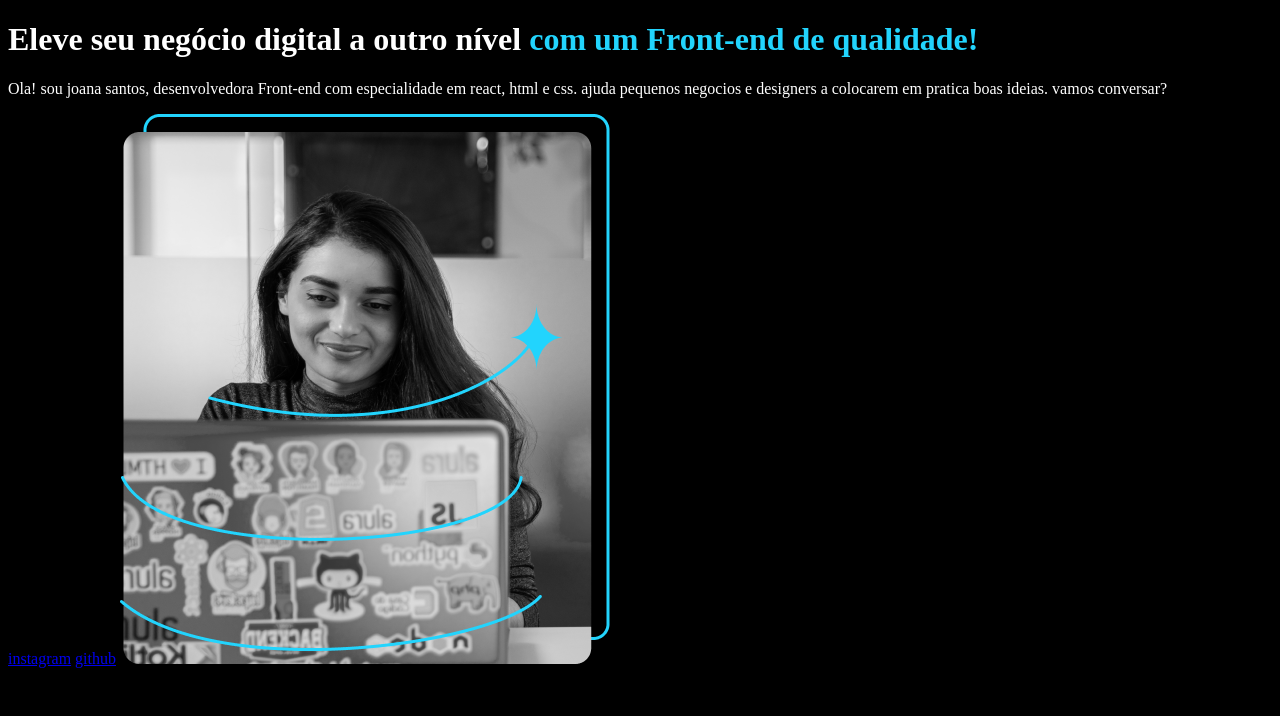
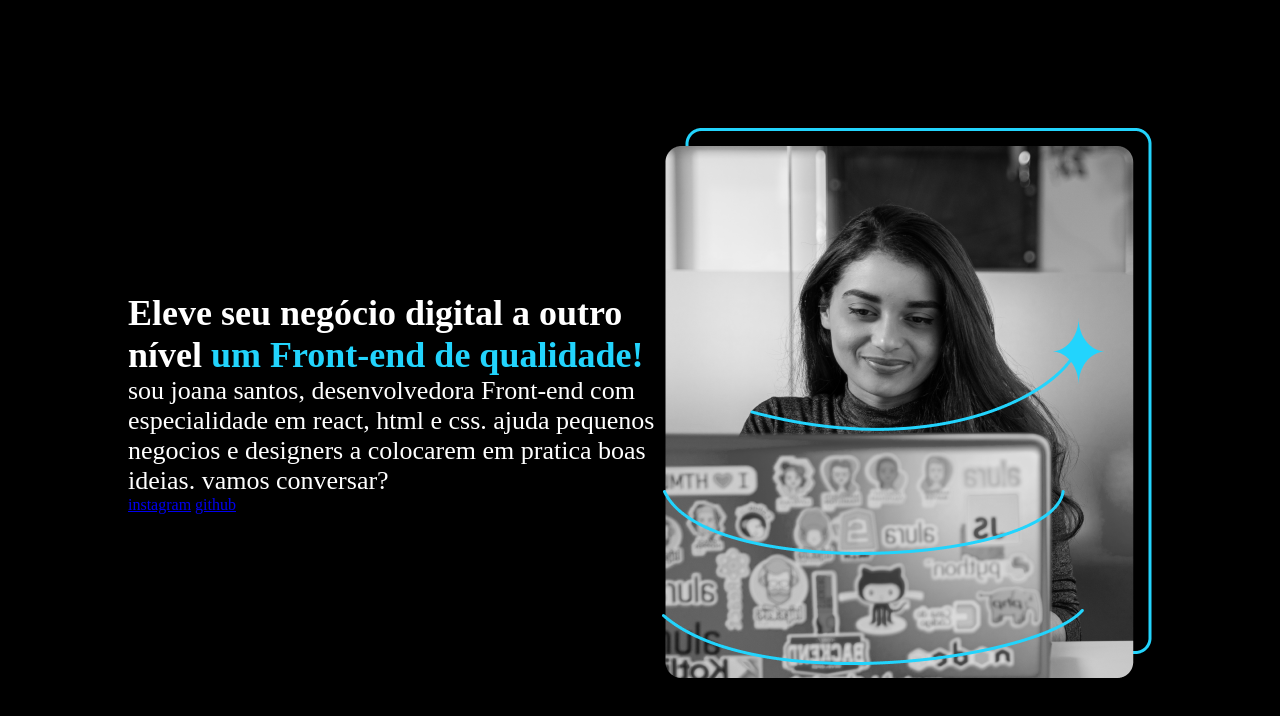
Before and after one commit to ssamyllaa/html-css, a plain HTML site: page portifolio/index.html in a window 1280 px wide. Drawn offline with Linux system fonts and the light colour scheme.

Commit message:
atualizado

```diff
--- a/portifolio/index.html
+++ b/portifolio/index.html
@@ -8,13 +8,15 @@
 </head>
 <body>
     <header></header>
-    <main>
-        <h1> Eleve seu negócio digital a outro nível
-            <strong>com um Front-end de qualidade!
+    <main class="apresentacao">
+        <section class="apresentacao__conteudo">
+        <h1 class="apresentacao__conteudo__titulo">Eleve seu negócio digital a outro nível
+            <strong class="titulo">um Front-end de qualidade!
             </strong></h1>
-            <p>Ola! sou joana santos, desenvolvedora Front-end com especialidade em react, html e css. ajuda pequenos negocios e designers a colocarem em pratica boas ideias. vamos conversar?</p>
+            <p class="texto"> sou joana santos, desenvolvedora Front-end com especialidade em react, html e css. ajuda pequenos negocios e designers a colocarem em pratica boas ideias. vamos conversar?</p>
             <a href="https://instagram.com/ssamyllaa_">instagram</a>
             <a href="https://github.com/ssamyllaa">github</a>
+            </section>
             <img src="../Imagem (1).png" alt="foto de uma garota programando">
     </main>
     <footer></footer>
--- a/portifolio/style.css
+++ b/portifolio/style.css
@@ -1,8 +1,33 @@
+*{
+    margin: 0;
+    padding: 0;
+}
+
 body{
     background-color: black;
     color: white;
 }
 
-strong{
+.titulo{
     color:#22d4fd;
 }
+
+.apresentacao{
+
+  margin: 10%;
+  display: flex;
+  align-items: center;
+  justify-content: space-between;
+}
+
+.apresentacao__conteudo{
+width: 615px;
+}
+
+.apresentacao__conteudo__titulo{
+    font-size: 36px;
+}
+
+.texto{
+    font-size: 26px;
+}
```
